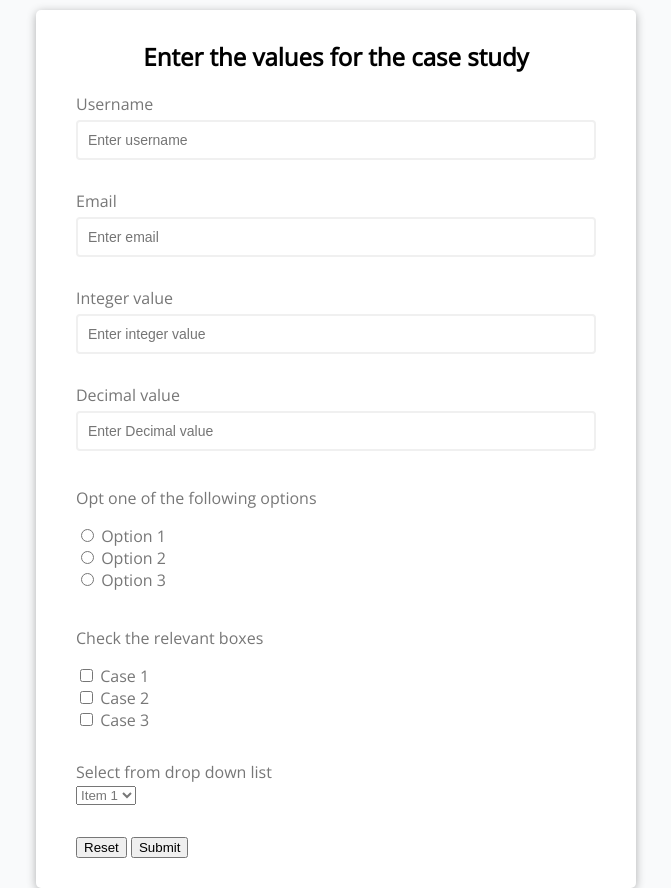
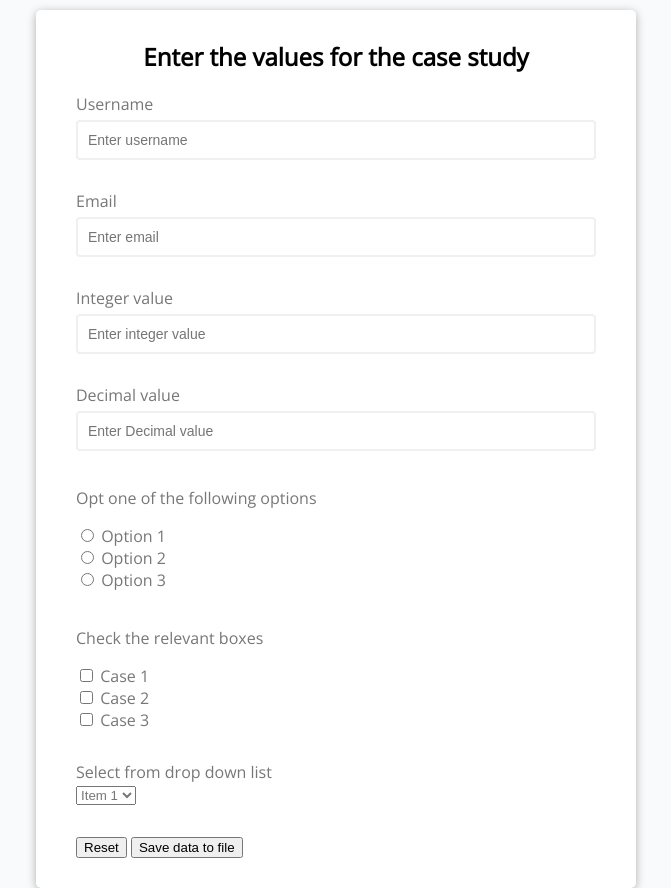
Before and after one commit to polothil/testpage, a website: page dist/index.html in a window 1280 px wide. Shown: the whole page, without its empty margins (304-975 px from the left). Drawn offline with nearby package versions, Linux system fonts and the light colour scheme.

Commit message:
Save data to file

```diff
--- a/dist/index.html
+++ b/dist/index.html
@@ -60,7 +60,7 @@
         </div>
 
         <input type="reset" />
-        <input type="submit" value="Submit" />
+        <input type="submit" value="Save data to file" />
         <!-- <button type="submit" onclick="saveFile()">Save data to file</button> -->
       </form>
     </div>
```
